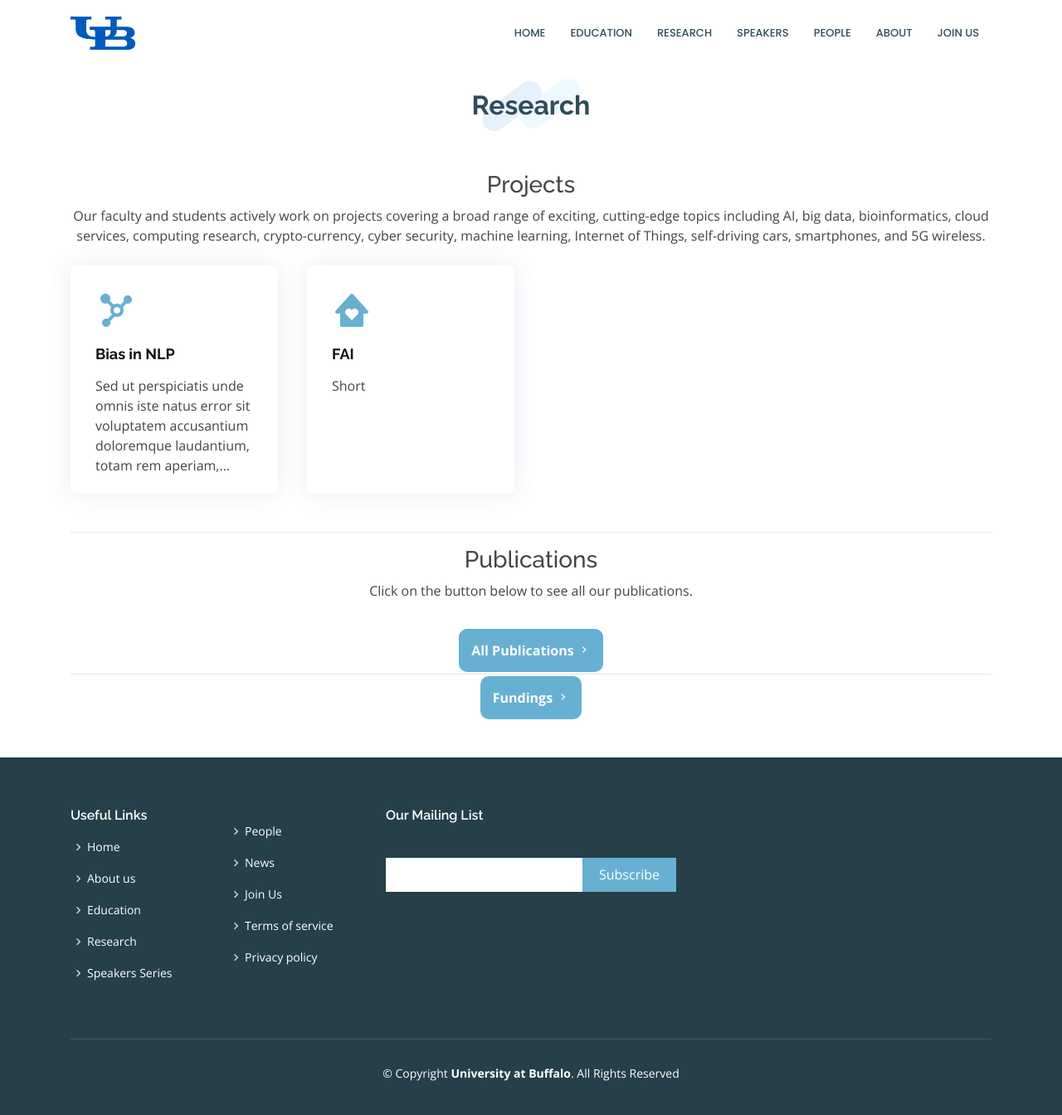
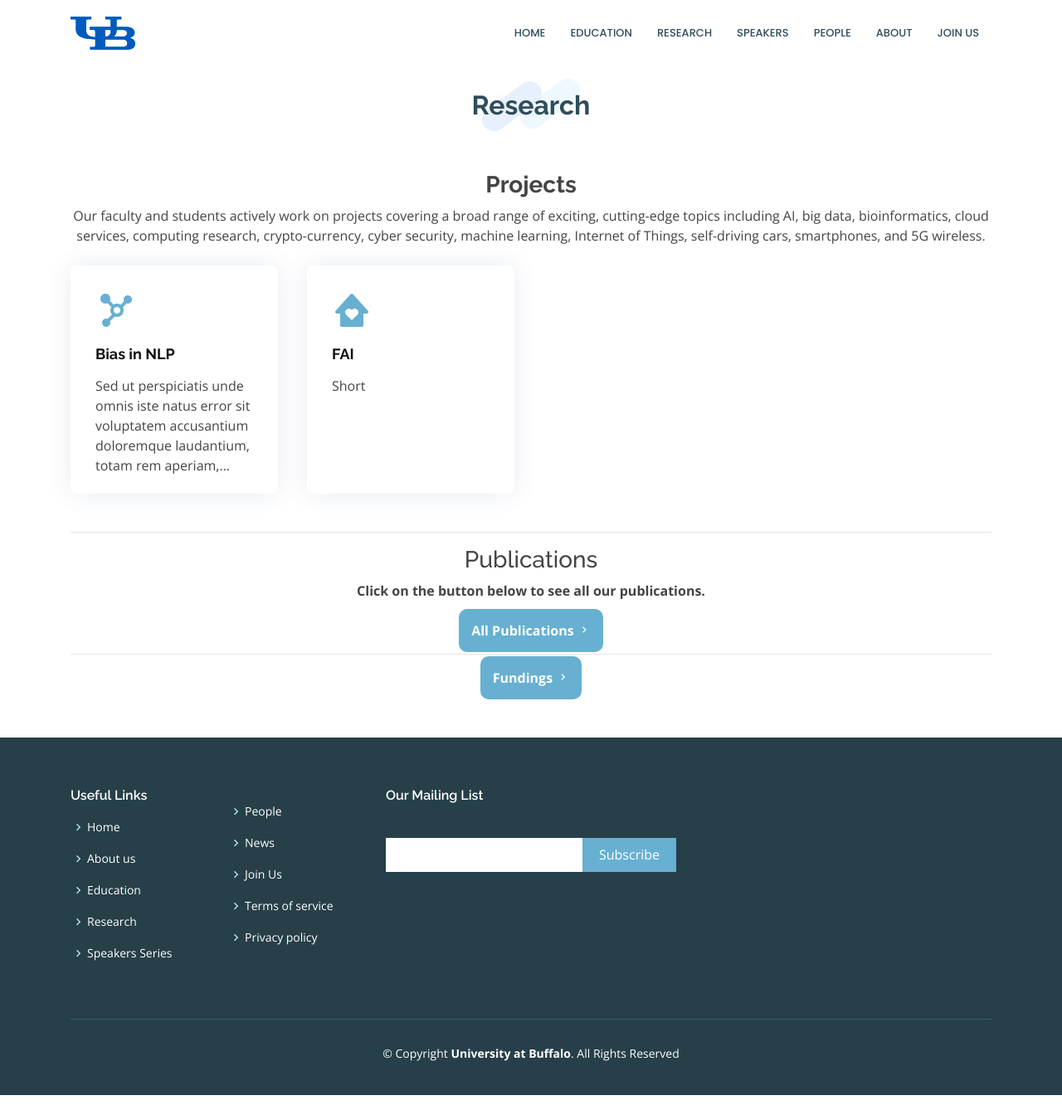
Before and after one commit to Mgeraci19/CS4SG.github.io, a Jekyll site: the page built from research.html, in a window 1280 px wide and 1344 px high. Shown: the whole window at 83% size. Built offline with Jekyll 4.4.1, drawn with Linux system fonts in a browser that asks for light colours.

Commit message:
Update research.html

```diff
--- a/research.html
+++ b/research.html
@@ -8,7 +8,7 @@ title: Research
 <body>
 
 <!-- ----------------Projects---------------- -->
-<center><h3>Projects</h3>
+<center><h3><b>Projects</b></h3>
 <p style="padding-bottom: 8px;">Our faculty and students actively work on projects covering a broad range of exciting, cutting-edge topics including AI, big data, bioinformatics, cloud services, computing research, crypto-currency, cyber security, machine learning, Internet of Things, self-driving cars, smartphones, and 5G wireless.</p>
 </center>
  <!-- ======= Research Section ======= -->
@@ -41,7 +41,7 @@ title: Research
 
 <!-- ----------------Publications---------------- -->
 <center><h3>Publications</h3>
-<p style="padding-bottom: 8px;">Click on the button below to see all our publications.</p><br />
+<p style="padding-bottom: 8px;"><b>Click on the button below to see all our publications.</b></p>
 <a href="\publications.html" style="text-decoration:none; border-radius: 10px; background-color:#67b0d1; border:0px; color:#ffffff; font-weight: bold; padding:15px; text-align: center;">All Publications <i class="bx bx-chevron-right"></i></a></center>
 <hr />
 
```
